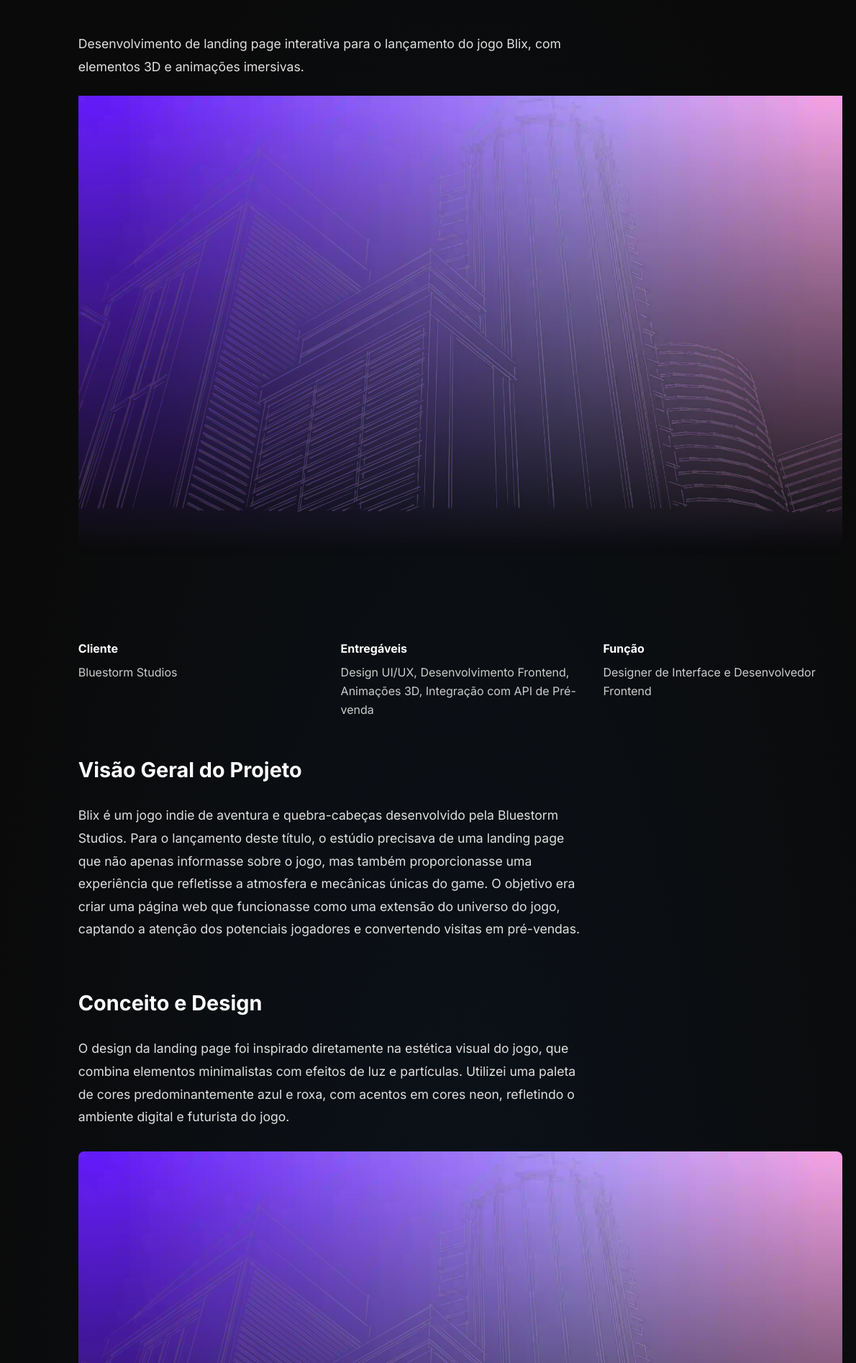
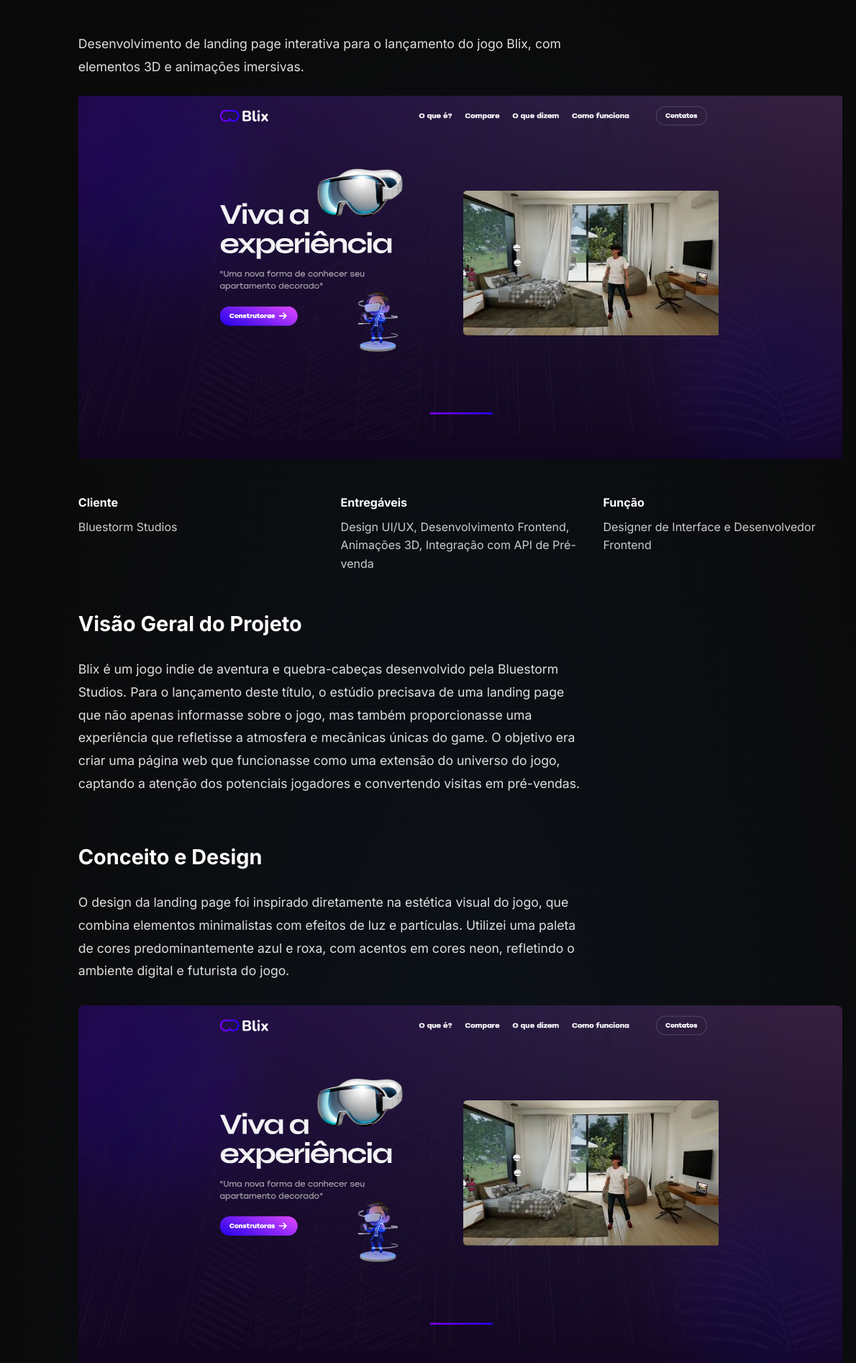
Before and after one commit to natanaelddd/natanael.com.br, a plain HTML site: page estudos-de-caso/blix-bluestorm.html in a window 1280 px wide. Shown: the part 246-2140 px from the top of the page at 72% size, 0-1190 px from the left. Drawn offline with Linux system fonts and the light colour scheme.

Commit message:
Atualização da página Blix Bluestorm com nova imagem

```diff
--- a/estudos-de-caso/blix-bluestorm.html
+++ b/estudos-de-caso/blix-bluestorm.html
@@ -88,7 +88,7 @@
                 <h1 class="section-title light-text">Blix Bluestorm</h1>
                 <p class="section-paragraph light-text">Desenvolvimento de landing page interativa para o lançamento do jogo Blix, com elementos 3D e animações imersivas.</p>
 
-                <img src="../img/thumbnails/blix_bluestorm.webp" alt="Blix Bluestorm Landing Page" class="case-hero-image">
+                <img src="../img/blix_bluestorm/bluestorm_social.png" alt="Blix Bluestorm Landing Page" class="case-hero-image">
 
                 <div class="case-meta">
                     <div class="case-meta-item">
@@ -117,7 +117,7 @@
                     <p class="section-paragraph light-text">
                         O design da landing page foi inspirado diretamente na estética visual do jogo, que combina elementos minimalistas com efeitos de luz e partículas. Utilizei uma paleta de cores predominantemente azul e roxa, com acentos em cores neon, refletindo o ambiente digital e futurista do jogo.
                     </p>
-                    <img src="../img/thumbnails/blix_bluestorm.webp" alt="Design da Landing Page Blix" class="case-section-image">
+                    <img src="../img/blix_bluestorm/bluestorm_social.png" alt="Design da Landing Page Blix" class="case-section-image">
                     <p class="section-paragraph light-text">
                         A estrutura da página foi planejada para contar a história do jogo de forma progressiva, revelando elementos à medida que o usuário navega, similar à progressão de fases em um jogo. Cada seção apresenta uma mecânica ou aspecto diferente do Blix, com interações específicas que demonstram o conceito.
                     </p>
```
